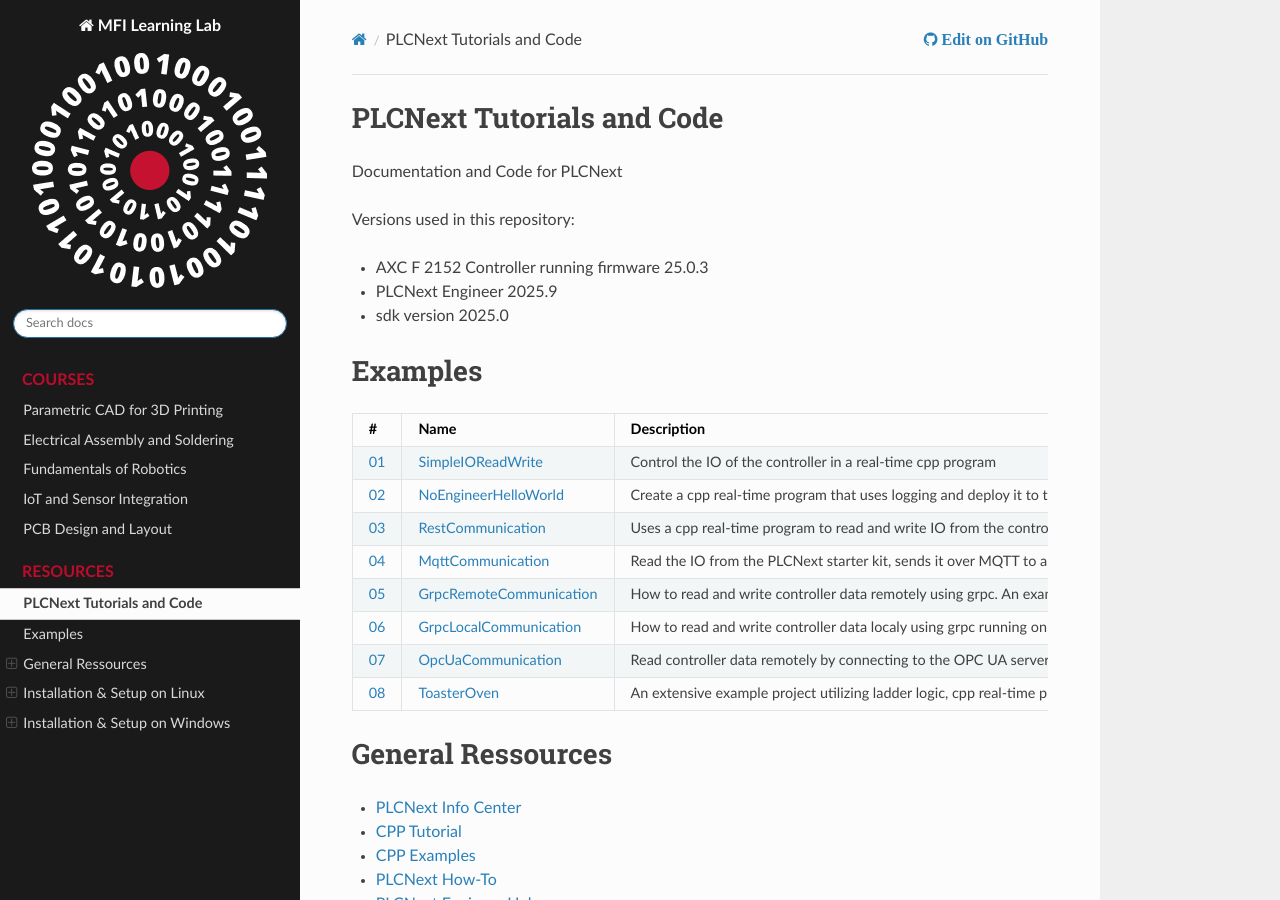
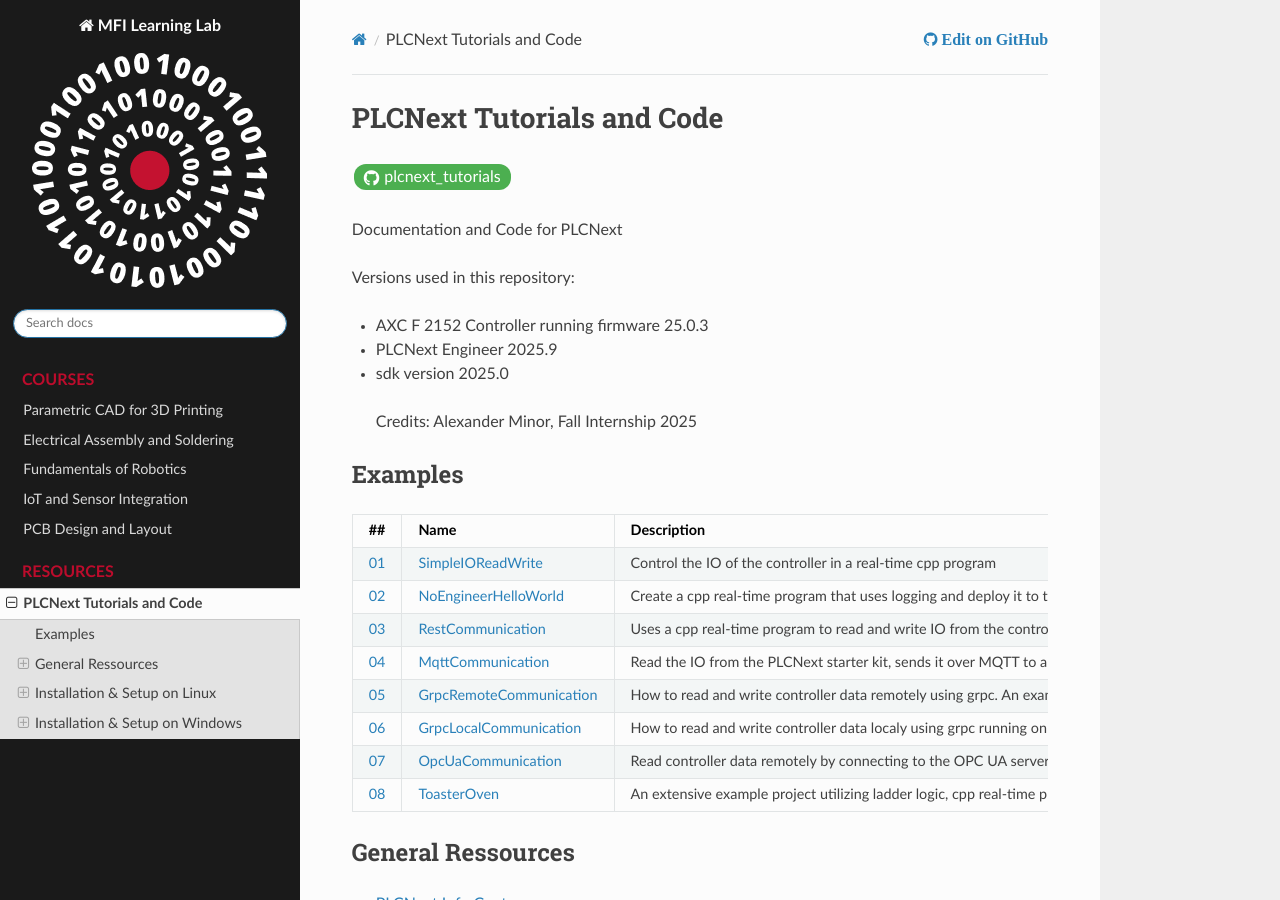
Before and after one commit to cmu-mfi/learninglab, a Sphinx documentation site: the page built from doc/resources/plcnext.md, in a window 1280 px wide and 900 px high. Built offline with Sphinx 7.4.7 and the Read the Docs theme 3.1.0, drawn with Linux system fonts in a browser that asks for light colours.

Commit message:
added PLCNext repo link

````diff
--- a/doc/resources/plcnext.md
+++ b/doc/resources/plcnext.md
@@ -1,4 +1,7 @@
 # PLCNext Tutorials and Code
+
+<a href="https://github.com/cmu-mfi/plcnext_tutorials/" class="inline-button"><i class="fab fa-github"></i>plcnext_tutorials</a>
+
 Documentation and Code for PLCNext
 
 Versions used in this repository:
@@ -6,9 +9,11 @@
 - PLCNext Engineer 2025.9
 - sdk version 2025.0
 
-# Examples
+> Credits: Alexander Minor, Fall Internship 2025
 
-|\#| Name | Description |
+## Examples
+
+|\##| Name | Description |
 | ----- | ------ | ------ |
 |[01](https://github.com/cmu-mfi/plcnext_tutorials/tree/main/SimpleIOReadWrite/README.md) | [SimpleIOReadWrite](https://github.com/cmu-mfi/plcnext_tutorials/tree/main/SimpleIOReadWrite/README.md) | Control the IO of the controller in a real-time cpp program |
 |[02](https://github.com/cmu-mfi/plcnext_tutorials/tree/main/NoEngineerHelloWorld/README.md) | [NoEngineerHelloWorld](https://github.com/cmu-mfi/plcnext_tutorials/tree/main/NoEngineerHelloWorld/README.md) | Create a cpp real-time program that uses logging and deploy it to the controller withouth using PLCNext Engineer |
@@ -19,29 +24,29 @@
 |[07](https://github.com/cmu-mfi/plcnext_tutorials/tree/main/OpcUaCommunication/README.md) | [OpcUaCommunication](https://github.com/cmu-mfi/plcnext_tutorials/tree/main/OpcUaCommunication/README.md) | Read controller data remotely by connecting to the OPC UA server of the controller. An example using the program UaExpert is provided. |
 |[08](https://github.com/cmu-mfi/plcnext_tutorials/tree/main/ToasterOven/README.md) | [ToasterOven](https://github.com/cmu-mfi/plcnext_tutorials/tree/main/OpcUaCommunication/README.md) | An extensive example project utilizing ladder logic, cpp real-time programs, the rest interface, and remote grpc. |
 
-# General Ressources
+## General Ressources
 - [PLCNext Info Center](https://www.plcnext-community.net/infocenter/about/home/)
 - [CPP Tutorial](https://www.plcnext-runtime.com/ch00-00-introduction.html)
 - [CPP Examples](https://github.com/PLCnext/CppExamples)
 - [PLCNext How-To](https://github.com/savushkin-r-d/PLCnext-howto/tree/master)
 - [PLCNext Engineer Help](https://engineer.plcnext.help/2025.0_en/_index.htm?iframe=https://engineer.plcnext.help/2025.0_de/LoggingMonitoring.htm)
 
-## Specific Links
+#### Specific Links
 - [CPP Component Structure and Port Definitions](https://www.plcnext-community.net/infocenter/programming/cplusplus/icomponent_and_iprogram/)
 - [CPP Data Types](https://www.plcnext-community.net/infocenter/programming/supported_elementary_data_types/)
 - [Axioline User Diagnostics and Error Codes](https://www.plcnext-community.net/robohelp/infocenter/assets/docs/um_en_axl_f_sys_diag_8663_en_08.pdf)
 - [PLCNex Ecosystem](https://www.rs-online.com/designspark/a-practical-introduction-to-plcnext-part-1-the-ecosystem)
 
-## Tutorials
+#### Tutorials
 - [Connect to Controller in Windows](https://www.realpars.com/blog/plcnext-engineer)
 - [Setting up PLCNext Engineer Project](https://www.realpars.com/blog/phoenix-contact-plcnext)
   - Not entirely correct, when setting up Axioline Device, the 3rd slot should be: **AXL SE SC Rev. >=00** not **AXL SE SC-A Rev. >=00**
 - [Ladder Logic IO Control](https://www.realpars.com/blog/plcnext-ladder-logic)
 - [How to import cpp program into PLC Engineer](https://www.youtube.com/watch?v=IUGSZzuzm-c)
 
-# Installation & Setup on Linux
+## Installation & Setup on Linux
 How to install all dependencies and tools necessary to work with plcnext. All the steps are valid for ubuntu linux.
-## PLCNext Technology Toolchain (plcncli)
+#### PLCNext Technology Toolchain (plcncli)
 Download the right version from [here](https://www.phoenixcontact.com/en-us/products/software-package-plcnext-technology-toolchain-1639782)
 
 Run the executable:
@@ -59,7 +64,7 @@
 plcncli --version
 ```
 
-## PLCNext SDK (for AXC F 2125)
+#### PLCNext SDK (for AXC F 2125)
 Download axcf2152 2025.0.3 sdk from [here](https://www.phoenixcontact.com/en-us/products/controller-axc-f-2152-2404267) (Pick the right version and operating system under Software)
 
 Navigate to where the download got saved and run:
@@ -73,7 +78,7 @@
 ```sh
 plcncli install sdk --path axcf2152-linux_sdk-2025.0.3-25.0.3.99.sh -d /opt/pxc/2025.0
 ```
-## Connect AXC F 2125 on Linux
+#### Connect AXC F 2125 on Linux
 When plugging the controller directly into the computer via ethernet while using Wifi for internet:
 
 Find Device Name of Ethernet:
@@ -96,17 +101,17 @@
 ping github.com (Check if internet works)
 ```
 
-# Installation & Setup on Windows
+## Installation & Setup on Windows
 How to install all dependencies and tools necessary to work with plcnext. All the steps are tested on Windows 11.
-## Install PLCNext Engineer
+#### Install PLCNext Engineer
 Download from [here](https://www.phoenixcontact.com/en-us/products/programming-plcnext-engineer-1046008)
-## Install plcncli
+#### Install plcncli
 Download from [here](https://www.phoenixcontact.com/en-us/products/software-package-plcnext-technology-toolchain-1639782)
-## Install sdk for AXC F 2152
+#### Install sdk for AXC F 2152
 Download axcf2152 2025.0.3 sdk from [here](https://www.phoenixcontact.com/en-us/products/controller-axc-f-2152-2404267) (Pick the right version and operating system under Software)
-## Install and setup Eclipse (when working on cpp projects)
+#### Install and setup Eclipse (when working on cpp projects)
 Follow instructions from [here](https://www.plcnext-community.net/infocenter/programming/cplusplus/cpp_required_installations) and [here](https://www.plcnext-community.net/infocenter/programming/cplusplus/working_with_eclipse)
-## Connect AXC F 2125 on Windows
+#### Connect AXC F 2125 on Windows
 Connecting to the controller via ethernet:
  - https://www.realpars.com/blog/plcnext-engineer
  - https://www.realpars.com/blog/phoenix-contact-plcnext
````
